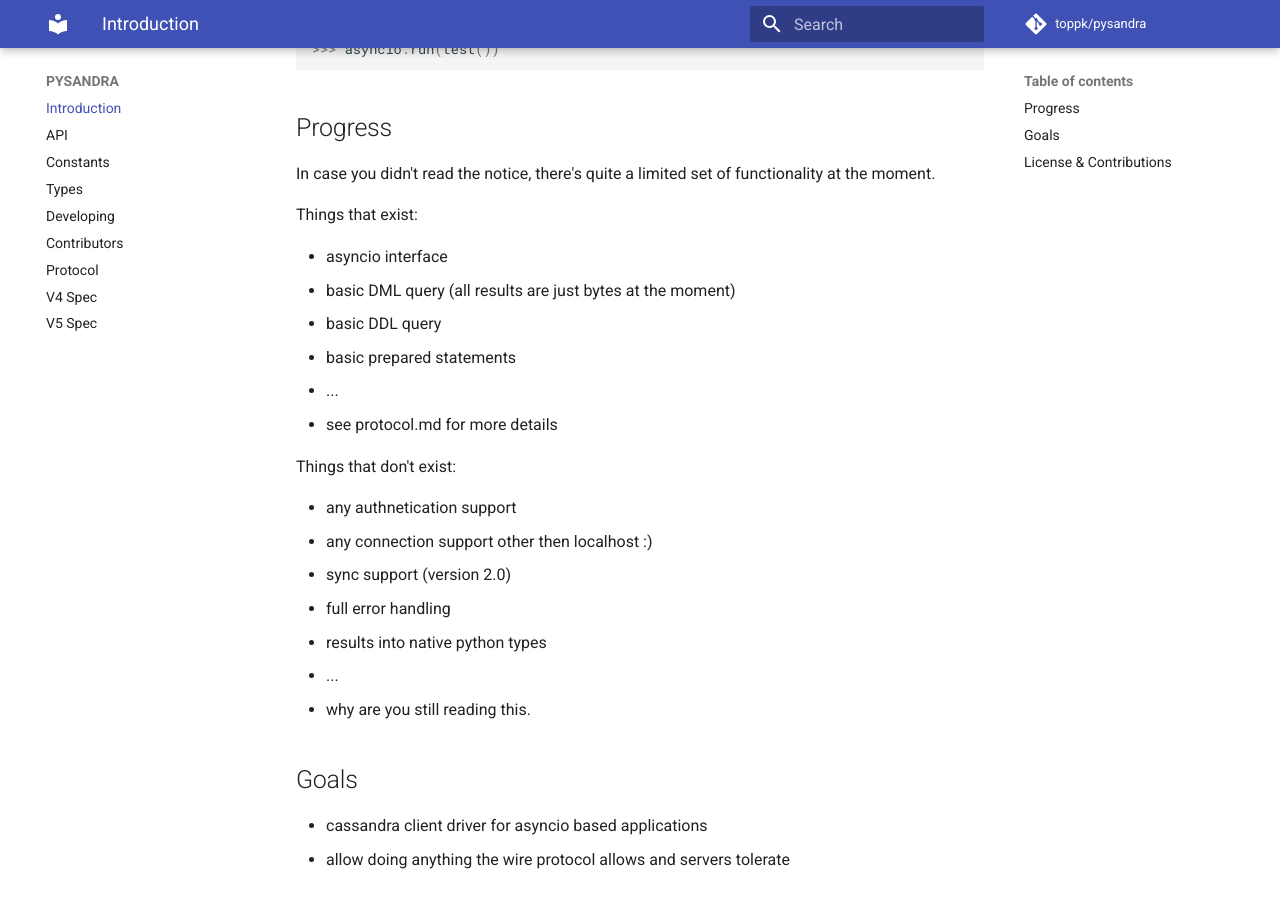
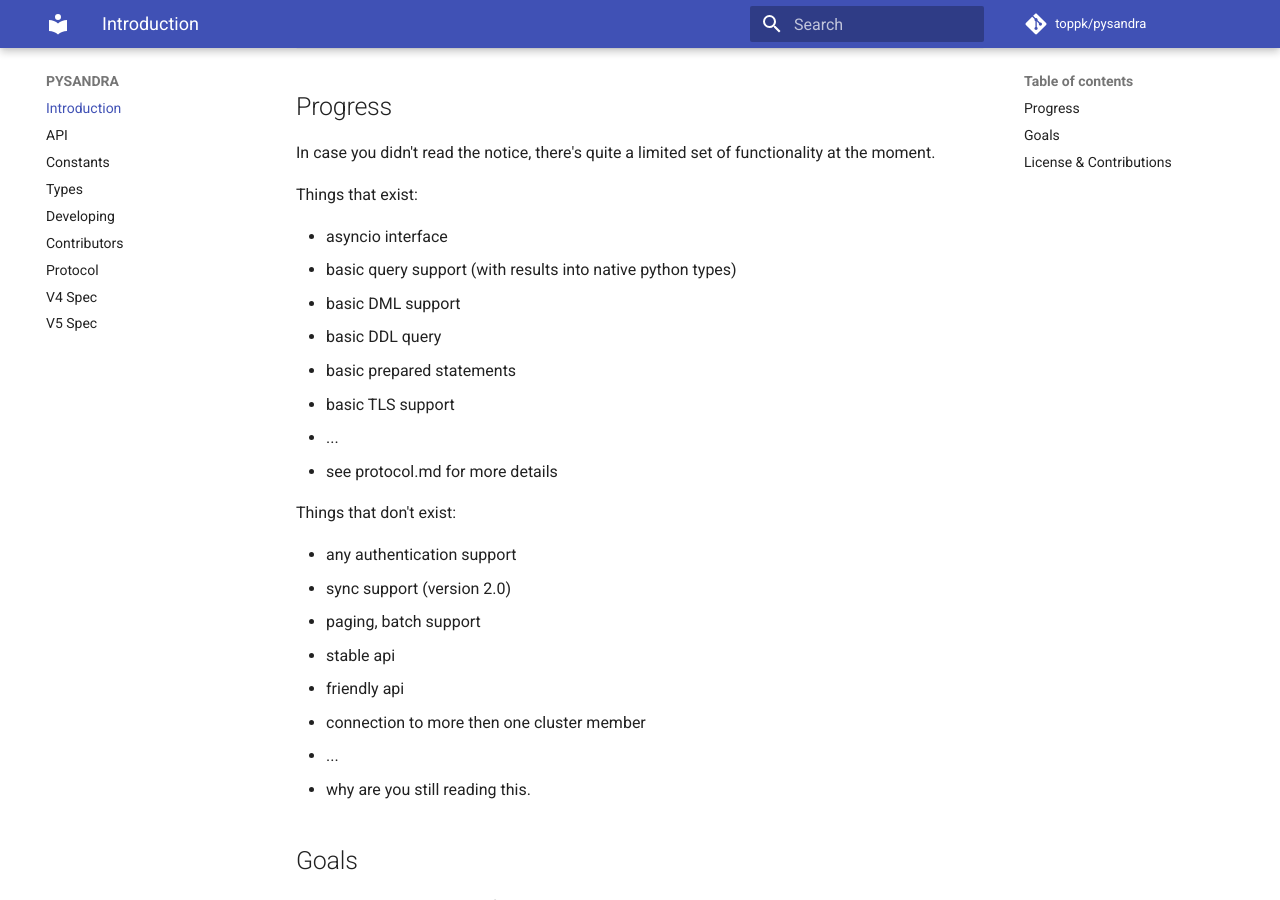
Before and after one commit to toppk/pysandra, an MkDocs documentation site: the page built from docs/index.md, in a window 1280 px wide and 900 px high, scrolled down 1059 px. Built offline with MkDocs 1.6.1 and Material for MkDocs 9.7.7, drawn with Linux system fonts in a browser that asks for light colours; comment, search, counter and statistics services are not loaded; some of the changed text lies outside the part shown.

Commit message:
update for new release

```diff
--- a/docs/index.md
+++ b/docs/index.md
@@ -1,6 +1,5 @@
 !!! warning
-     This project has just started.  In order to get the SDLC complete, this project is published on
-     github and pypi, but I don't recommend anyone use it just yet.
+     This project has recently started.  I don't recommend anyone use it just yet.
 
      However, it is for anyone who wants to get involved in development, to give feedback,
      or are happy with it's very limited state.
@@ -49,19 +48,22 @@ In case you didn't read the notice, there's quite a limited set of functionality
 Things that exist:
 
 * asyncio interface
-* basic DML query (all results are just bytes at the moment)
+* basic query support (with results into native python types)
+* basic DML support
 * basic DDL query
 * basic prepared statements
+* basic TLS support
 * ...
 * see protocol.md for more details
 
 Things that don't exist:
 
-* any authnetication support
-* any connection support other then localhost :)
+* any authentication support
 * sync support (version 2.0)
-* full error handling
-* results into native python types
+* paging, batch support
+* stable api
+* friendly api
+* connection to more then one cluster member
 * ...
 * why are you still reading this.
 
@@ -70,7 +72,6 @@ Things that don't exist:
 
 * cassandra client driver for asyncio based applications
 * allow doing anything the wire protocol allows and servers tolerate
-
 
 
 ## License & Contributions
--- a/pysandra/__about__.py
+++ b/pysandra/__about__.py
@@ -12,7 +12,7 @@ __all__ = [
 __title__ = "pysandra"
 __description__ = "Python driver for Cassandra focusing on asyncio users (INCOMPLETE)."
 __uri__ = "https://github.com/toppk/pysandra"
-__version__ = "0.2.7"
+__version__ = "0.4.0"
 __author__ = "Kenneth Topp"
 __email__ = "toppk@bllue.org"
 __license__ = "MIT or Apache License, Version 2.0"
```
Also changed, not shown: README.md (+12 -8 lines), docs/protocol.md (+4 -4 lines).
